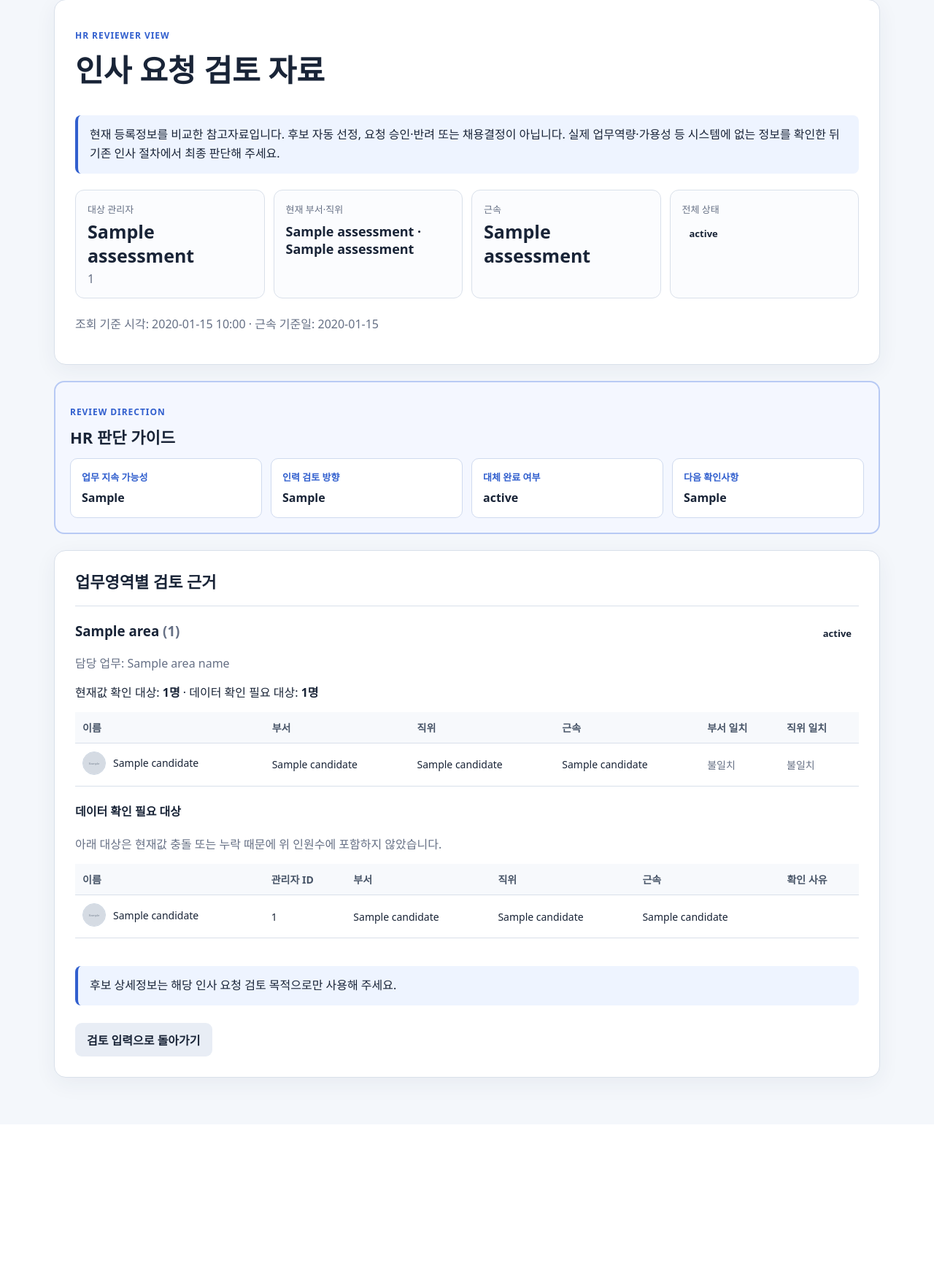
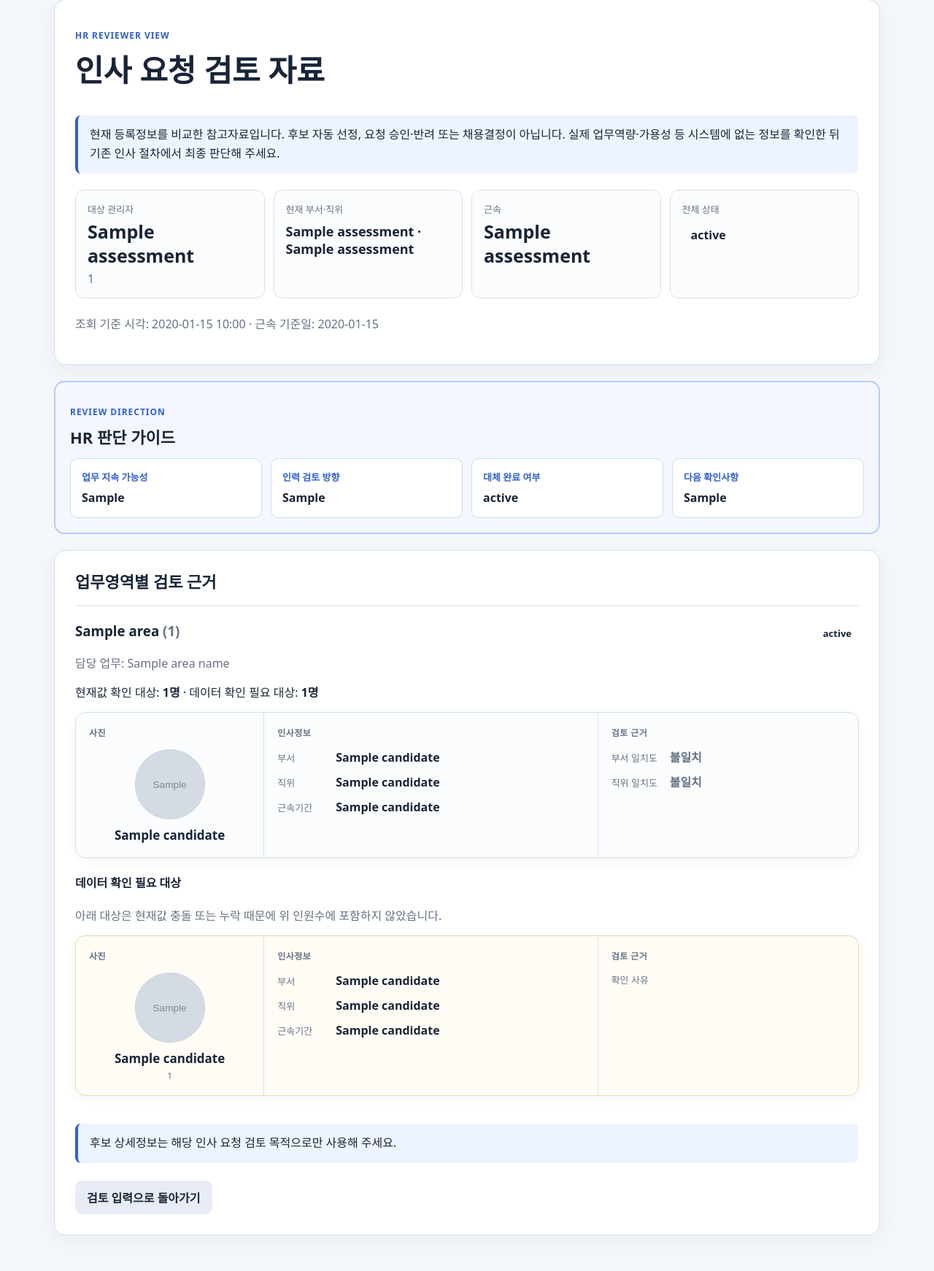
Before and after one commit to encore-ai-campus/mlo-01-p2-team2, a Django app: template django/second_project/templates/second_project/hr_result.html in a window 1280 px wide. Shown: the part 93-1835 px from the top of the page at 73% size. Before the commit the page ends 1594 px from the top, so only its background shows below. Run offline with Django 5.2, Linux system fonts and the light colour scheme; the template is opened without the code that fills it: most values are stand-ins (such as "Sample title", 1, 10 or a date in 2020); grey boxes marked "Sample" are stand-in pictures.

Commit message:
gold 최종 MVP 작업물 공유

```diff
--- a/django/second_project/templates/second_project/base.html
+++ b/django/second_project/templates/second_project/base.html
@@ -57,7 +57,7 @@
     .metric-value { display: block; align-self: start; font-size: 25px; font-weight: 800; line-height: 1.35; overflow-wrap: anywhere; }
     .metric-value-compact { font-size: 18px; padding-top: 4px; }
     .metric-detail { display: block; color: var(--muted); line-height: 20px; }
-    .metric > .status { justify-self: start; align-self: start; margin-top: 4px; }
+    .metric > .status { justify-self: start; align-self: start; margin-top: 3px; padding: 8px 12px; font-size: 16px; line-height: 1.3; }
     .status { display: inline-flex; align-items: center; border-radius: 999px; padding: 6px 10px; font-weight: 800; font-size: 13px; }
     .status-REVIEWABLE { background: #e9f8f0; color: var(--green); }
     .status-PARTIAL { background: #fff6dc; color: var(--amber); }
@@ -72,7 +72,23 @@
     th, td { padding: 11px 10px; text-align: left; border-bottom: 1px solid var(--line); white-space: nowrap; }
     th { color: #485568; background: #f7f9fc; }
     .person-cell { display: inline-flex; align-items: center; gap: 10px; min-width: 0; }
-    .person-avatar { display: inline-block; width: 32px; height: 32px; flex: 0 0 32px; border: 1px solid #cbd5e1; border-radius: 50%; background: #f1f4f8; object-fit: cover; }
+    .person-avatar { display: inline-block; width: 32px; height: 32px; flex: 0 0 32px; overflow: hidden; border: 1px solid #cbd5e1; border-radius: 50%; background: #f1f4f8; object-fit: cover; }
+    .person-avatar-default { display: block; width: 100%; height: 100%; object-fit: cover; object-position: center; transform: scale(1.04); }
+    .candidate-list { display: grid; gap: 14px; margin-top: 16px; }
+    .candidate-card { display: grid; grid-template-columns: minmax(150px, .72fr) minmax(260px, 1.28fr) minmax(230px, 1fr); overflow: hidden; border: 1px solid var(--line); border-radius: 14px; background: #fbfcfe; box-shadow: 0 4px 14px rgba(32,51,84,.05); }
+    .candidate-card-section { min-width: 0; padding: 18px; }
+    .candidate-card-section + .candidate-card-section { border-left: 1px solid var(--line); }
+    .candidate-card-label { display: block; margin-bottom: 14px; color: var(--muted); font-size: 12px; font-weight: 800; letter-spacing: .04em; }
+    .candidate-card-photo { display: flex; flex-direction: column; align-items: center; text-align: center; }
+    .candidate-card-photo .candidate-card-label { align-self: stretch; text-align: left; }
+    .candidate-card .person-avatar { width: 96px; height: 96px; flex-basis: 96px; border-width: 2px; background: #edf1f6; }
+    .candidate-name { margin-top: 11px; font-size: 17px; font-weight: 800; line-height: 1.35; }
+    .candidate-id { margin-top: 3px; color: var(--muted); font-size: 12px; }
+    .candidate-facts { display: grid; gap: 11px; margin: 0; }
+    .candidate-fact { display: grid; grid-template-columns: 70px minmax(0, 1fr); gap: 10px; align-items: baseline; }
+    .candidate-fact dt { color: var(--muted); font-size: 13px; }
+    .candidate-fact dd { margin: 0; font-weight: 750; line-height: 1.45; overflow-wrap: anywhere; }
+    .candidate-card-held { background: #fffcf5; border-color: #ead9ae; }
     .match { color: var(--green); font-weight: 700; }
     .no-match { color: var(--muted); }
     .actions { margin-top: 24px; display: flex; gap: 10px; }
@@ -82,6 +98,12 @@
       .area-header { flex-direction: column; }
       main { padding: 24px 14px 48px; }
       .panel { padding: 20px; }
+      .candidate-card { grid-template-columns: 1fr; }
+      .candidate-card-section + .candidate-card-section { border-top: 1px solid var(--line); border-left: 0; }
+    }
+    @media (min-width: 681px) and (max-width: 900px) {
+      .candidate-card { grid-template-columns: 150px minmax(0, 1fr); }
+      .candidate-card-evidence { grid-column: 1 / -1; border-top: 1px solid var(--line); border-left: 0 !important; }
     }
   </style>
 </head>
--- a/django/second_project/templates/second_project/hr_result.html
+++ b/django/second_project/templates/second_project/hr_result.html
@@ -1,4 +1,5 @@
 {% extends "second_project/base.html" %}
+{% load static %}
 
 {% block title %}인사 요청 검토 자료{% endblock %}
 
@@ -45,27 +46,31 @@
       <p>현재값 확인 대상: <strong>{{ area.confirmed_candidate_count|default_if_none:"—" }}{% if area.confirmed_candidate_count != None %}명{% endif %}</strong> · 데이터 확인 필요 대상: <strong>{{ area.held_candidate_count }}명</strong></p>
       {% for warning in area.warnings %}<p class="warning-list">{{ warning }}</p>{% endfor %}
       {% if area.candidates %}
-        <div class="table-wrap">
-          <table>
-            <thead><tr><th>이름</th><th>부서</th><th>직위</th><th>근속</th><th>부서 일치</th><th>직위 일치</th></tr></thead>
-            <tbody>
-              {% for candidate in area.candidates %}
-                <tr>
-                  <td>
-                    <span class="person-cell">
-                      {% if candidate.profile_image_url %}<img class="person-avatar" src="{{ candidate.profile_image_url }}" alt="" loading="lazy" referrerpolicy="no-referrer">{% else %}<span class="person-avatar person-avatar-empty" aria-hidden="true"></span>{% endif %}
-                      <span>{{ candidate.employee_name }}</span>
-                    </span>
-                  </td>
-                  <td>{{ candidate.department_name }}</td>
-                  <td>{{ candidate.position_name }}</td>
-                  <td>{{ candidate.tenure_label }}</td>
-                  <td class="{% if candidate.department_match %}match{% else %}no-match{% endif %}">{% if candidate.department_match %}일치{% else %}불일치{% endif %}</td>
-                  <td class="{% if candidate.position_match %}match{% else %}no-match{% endif %}">{% if candidate.position_match %}일치{% else %}불일치{% endif %}</td>
-                </tr>
-              {% endfor %}
-            </tbody>
-          </table>
+        <div class="candidate-list">
+          {% for candidate in area.candidates %}
+            <article class="candidate-card">
+              <section class="candidate-card-section candidate-card-photo">
+                <span class="candidate-card-label">사진</span>
+                {% if candidate.profile_image_url %}<img class="person-avatar" src="{{ candidate.profile_image_url }}" alt="" loading="lazy" referrerpolicy="no-referrer">{% else %}<span class="person-avatar person-avatar-empty" aria-hidden="true"><img class="person-avatar-default" src="{% static 'second_project/images/default-profile.png' %}" alt=""></span>{% endif %}
+                <strong class="candidate-name">{{ candidate.employee_name }}</strong>
+              </section>
+              <section class="candidate-card-section">
+                <span class="candidate-card-label">인사정보</span>
+                <dl class="candidate-facts">
+                  <div class="candidate-fact"><dt>부서</dt><dd>{{ candidate.department_name }}</dd></div>
+                  <div class="candidate-fact"><dt>직위</dt><dd>{{ candidate.position_name }}</dd></div>
+                  <div class="candidate-fact"><dt>근속기간</dt><dd>{{ candidate.tenure_label }}</dd></div>
+                </dl>
+              </section>
+              <section class="candidate-card-section candidate-card-evidence">
+                <span class="candidate-card-label">검토 근거</span>
+                <dl class="candidate-facts">
+                  <div class="candidate-fact"><dt>부서 일치도</dt><dd class="{% if candidate.department_match %}match{% else %}no-match{% endif %}">{% if candidate.department_match %}일치{% else %}불일치{% endif %}</dd></div>
+                  <div class="candidate-fact"><dt>직위 일치도</dt><dd class="{% if candidate.position_match %}match{% else %}no-match{% endif %}">{% if candidate.position_match %}일치{% else %}불일치{% endif %}</dd></div>
+                </dl>
+              </section>
+            </article>
+          {% endfor %}
         </div>
       {% elif area.status != "ON_HOLD" %}
         <p class="muted">현재 데이터와 승인된 비교조건에서 내부 검토 대상을 확인하지 못했습니다.</p>
@@ -73,27 +78,31 @@
       {% if area.held_candidates %}
         <h4>데이터 확인 필요 대상</h4>
         <p class="muted">아래 대상은 현재값 충돌 또는 누락 때문에 위 인원수에 포함하지 않았습니다.</p>
-        <div class="table-wrap">
-          <table>
-            <thead><tr><th>이름</th><th>관리자 ID</th><th>부서</th><th>직위</th><th>근속</th><th>확인 사유</th></tr></thead>
-            <tbody>
-              {% for candidate in area.held_candidates %}
-                <tr>
-                  <td>
-                    <span class="person-cell">
-                      {% if candidate.profile_image_url %}<img class="person-avatar" src="{{ candidate.profile_image_url }}" alt="" loading="lazy" referrerpolicy="no-referrer">{% else %}<span class="person-avatar person-avatar-empty" aria-hidden="true"></span>{% endif %}
-                      <span>{{ candidate.employee_name|default:"확인 필요" }}</span>
-                    </span>
-                  </td>
-                  <td>{{ candidate.employee_id }}</td>
-                  <td>{{ candidate.department_name|default:"확인 필요" }}</td>
-                  <td>{{ candidate.position_name|default:"확인 필요" }}</td>
-                  <td>{{ candidate.tenure_label }}</td>
-                  <td>{{ candidate.warnings|join:", " }}</td>
-                </tr>
-              {% endfor %}
-            </tbody>
-          </table>
+        <div class="candidate-list">
+          {% for candidate in area.held_candidates %}
+            <article class="candidate-card candidate-card-held">
+              <section class="candidate-card-section candidate-card-photo">
+                <span class="candidate-card-label">사진</span>
+                {% if candidate.profile_image_url %}<img class="person-avatar" src="{{ candidate.profile_image_url }}" alt="" loading="lazy" referrerpolicy="no-referrer">{% else %}<span class="person-avatar person-avatar-empty" aria-hidden="true"><img class="person-avatar-default" src="{% static 'second_project/images/default-profile.png' %}" alt=""></span>{% endif %}
+                <strong class="candidate-name">{{ candidate.employee_name|default:"확인 필요" }}</strong>
+                <span class="candidate-id">{{ candidate.employee_id }}</span>
+              </section>
+              <section class="candidate-card-section">
+                <span class="candidate-card-label">인사정보</span>
+                <dl class="candidate-facts">
+                  <div class="candidate-fact"><dt>부서</dt><dd>{{ candidate.department_name|default:"확인 필요" }}</dd></div>
+                  <div class="candidate-fact"><dt>직위</dt><dd>{{ candidate.position_name|default:"확인 필요" }}</dd></div>
+                  <div class="candidate-fact"><dt>근속기간</dt><dd>{{ candidate.tenure_label }}</dd></div>
+                </dl>
+              </section>
+              <section class="candidate-card-section candidate-card-evidence">
+                <span class="candidate-card-label">검토 근거</span>
+                <dl class="candidate-facts">
+                  <div class="candidate-fact"><dt>확인 사유</dt><dd>{{ candidate.warnings|join:", " }}</dd></div>
+                </dl>
+              </section>
+            </article>
+          {% endfor %}
         </div>
       {% elif area.status == "ON_HOLD" %}
         <p class="warning-list">현재값 누락 또는 충돌로 결과를 확정할 수 없습니다.</p>
--- a/django/second_project/test_presentation.py
+++ b/django/second_project/test_presentation.py
@@ -91,6 +91,12 @@ class ReviewPresentationTests(TestCase):
         self.assertContains(response, "내부대체를 먼저 검토")
         self.assertContains(response, "대체 완료 여부")
         self.assertContains(response, "person-avatar-empty")
+        self.assertContains(response, "second_project/images/default-profile.png")
+        self.assertContains(response, "사진")
+        self.assertContains(response, "인사정보")
+        self.assertContains(response, "검토 근거")
+        self.assertContains(response, "부서 일치도")
+        self.assertContains(response, "직위 일치도")
         self.assertNotContains(response, "<th>데이터 경고</th>", html=True)
         self.assertNotIn("순위", body)
         self.assertNotIn("승인하기", body)
```
Also changed, not shown: django/second_project/static/second_project/images/default-profile.HANDOFF.md (added, +16 -0 lines), django/second_project/templates/second_project/base.HANDOFF.md (+9 -2 lines), django/second_project/templates/second_project/hr_result.HANDOFF.md (+4 -1 lines), django/second_project/static/second_project/images/default-profile.png (added).
